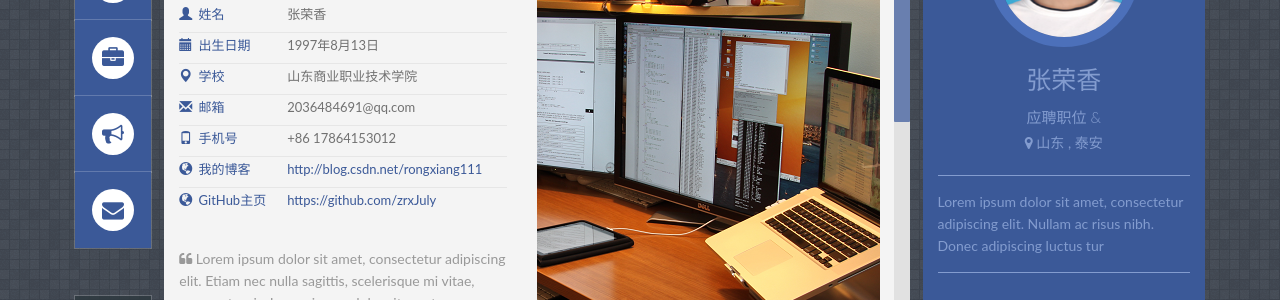
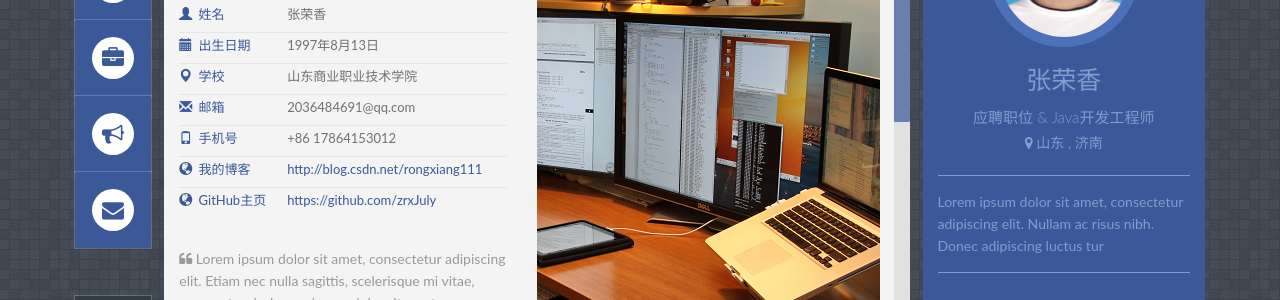
Before and after one commit to 1621185133/zrxJuly_bio, a Jekyll site: the page built from index.html, in a window 1280 px wide. Shown: the part 291-591 px from the top of the page. Built offline with Jekyll 4.4.1, drawn with Linux system fonts in a browser that asks for light colours; some web fonts are replaced.

Commit message:
Update _config.yml

```diff
--- a/_config.yml
+++ b/_config.yml
@@ -7,12 +7,12 @@ baseurl: '/zrxJuly_bio' #change it according to your repository name
 
 # Profile information
 yourname: 张荣香  ## put your name
-title: '应聘职位 &amp; '  ## your title
-location: 山东 , 泰安
+title: '应聘职位 &amp; Java开发工程师'  ## your title
+location: 山东 , 济南
 
 
 ## Social Profiles
-facebook: http://www.facebook.com  ## your facebook account url
+github: http://www.facebook.com  ## your facebook account url
 twitter: http://www.twitter.com  ## your twitter account url
 linkedin: http://www.linkedin.com  ## your linkedin account url
 dribbble: http://www.dribble.com  ## you dribbble account url
```
